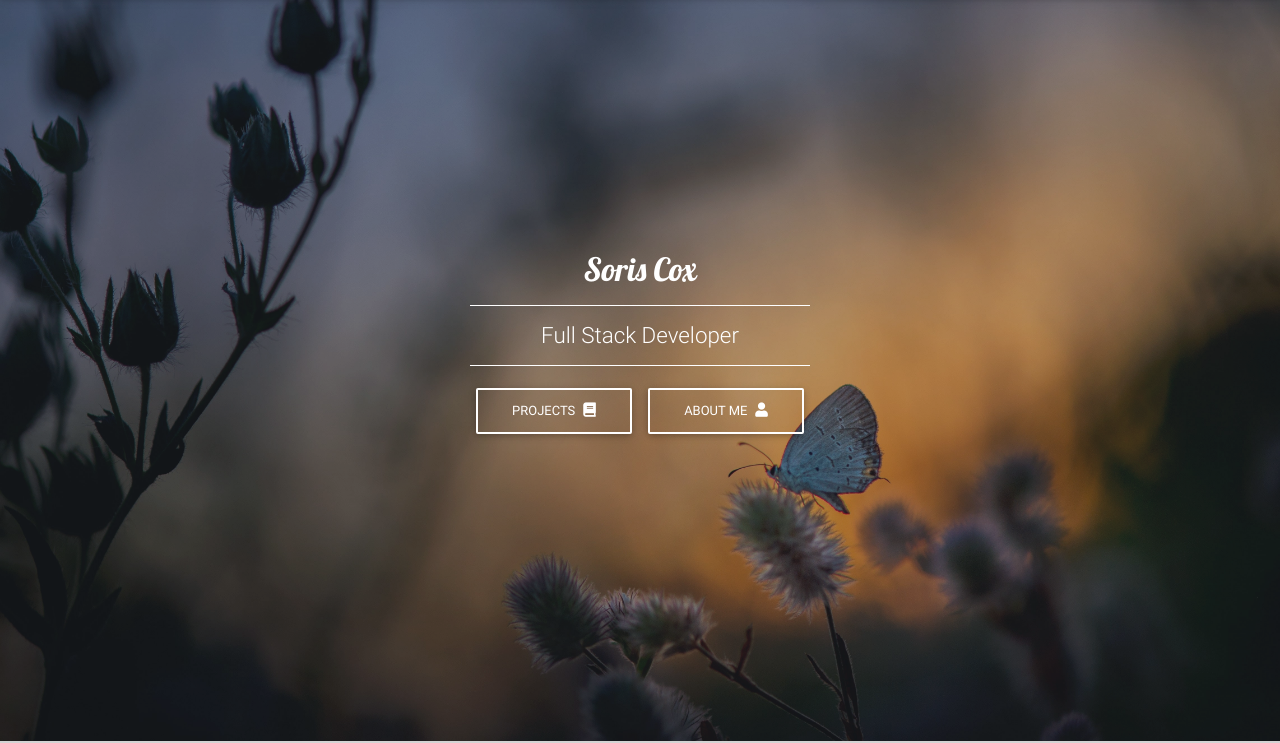
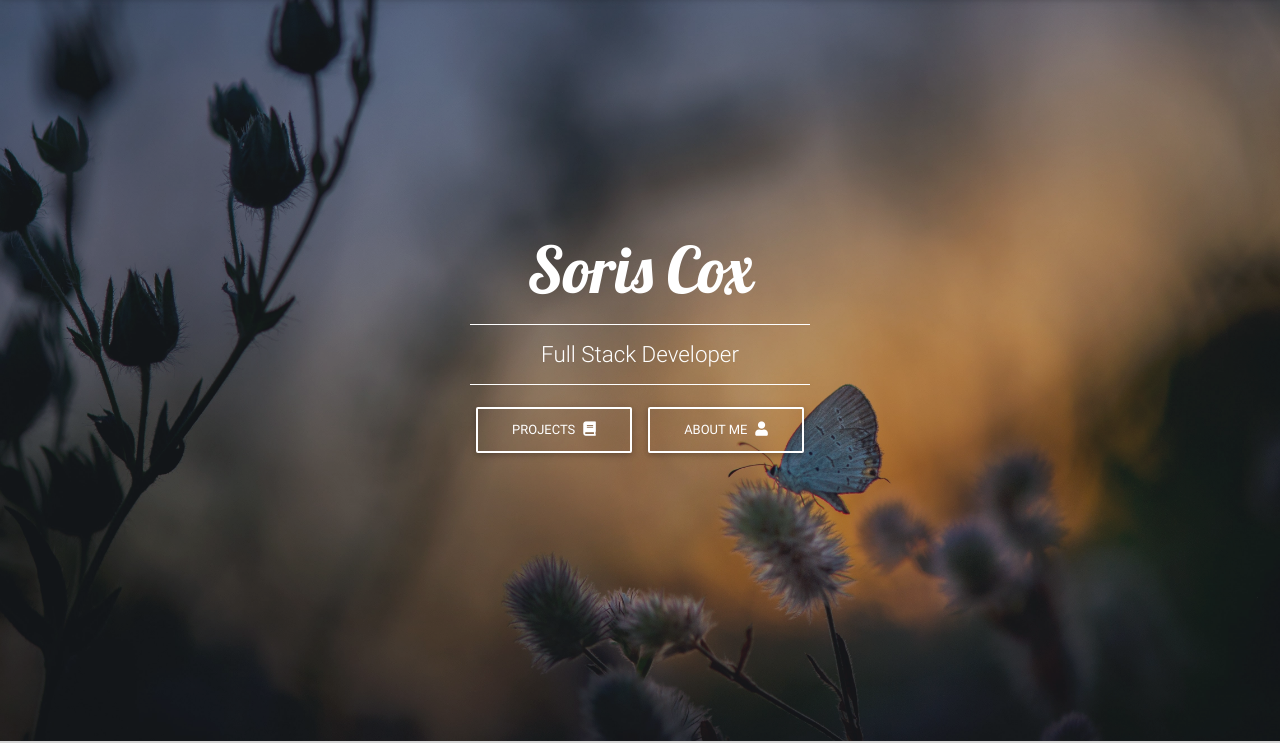
Before and after one commit to soris-codes/soris-codes.github.io, a plain HTML site: page index.html in a window 1280 px wide. Shown: the part 59-802 px from the top of the page. Drawn offline with Linux system fonts and the light colour scheme.

Commit message:
Updating font size on name

```diff
--- a/css/style.css
+++ b/css/style.css
@@ -29,8 +29,7 @@ header,
 
 .secondary-accent-text {
   font-family: 'Lobster';
-  color: #6c7795;
-  font-size: 2em;
+  font-size: 4em;
 }
 
 .secondary-accent, #about {
--- a/index.html
+++ b/index.html
@@ -100,7 +100,7 @@
                   <!-- Heading -->
                   <!-- <h2 class="h2-responsive font-weight-bold white-text pt-3 mb-2">Soris Cox</h2> -->
                   <!-- Description -->
-                  <h4 class="h4-responsive white-text my-2 secondary-accent-text">Soris Cox</h4>
+                  <h1 class="h1-responsive white-text my-2 secondary-accent-text">Soris Cox</h1>
                   <hr class="hr-light">
                   <h4 class="h4-responsive white-text my-2">Full Stack Developer</h4>
                   <hr class="hr-light">
```
